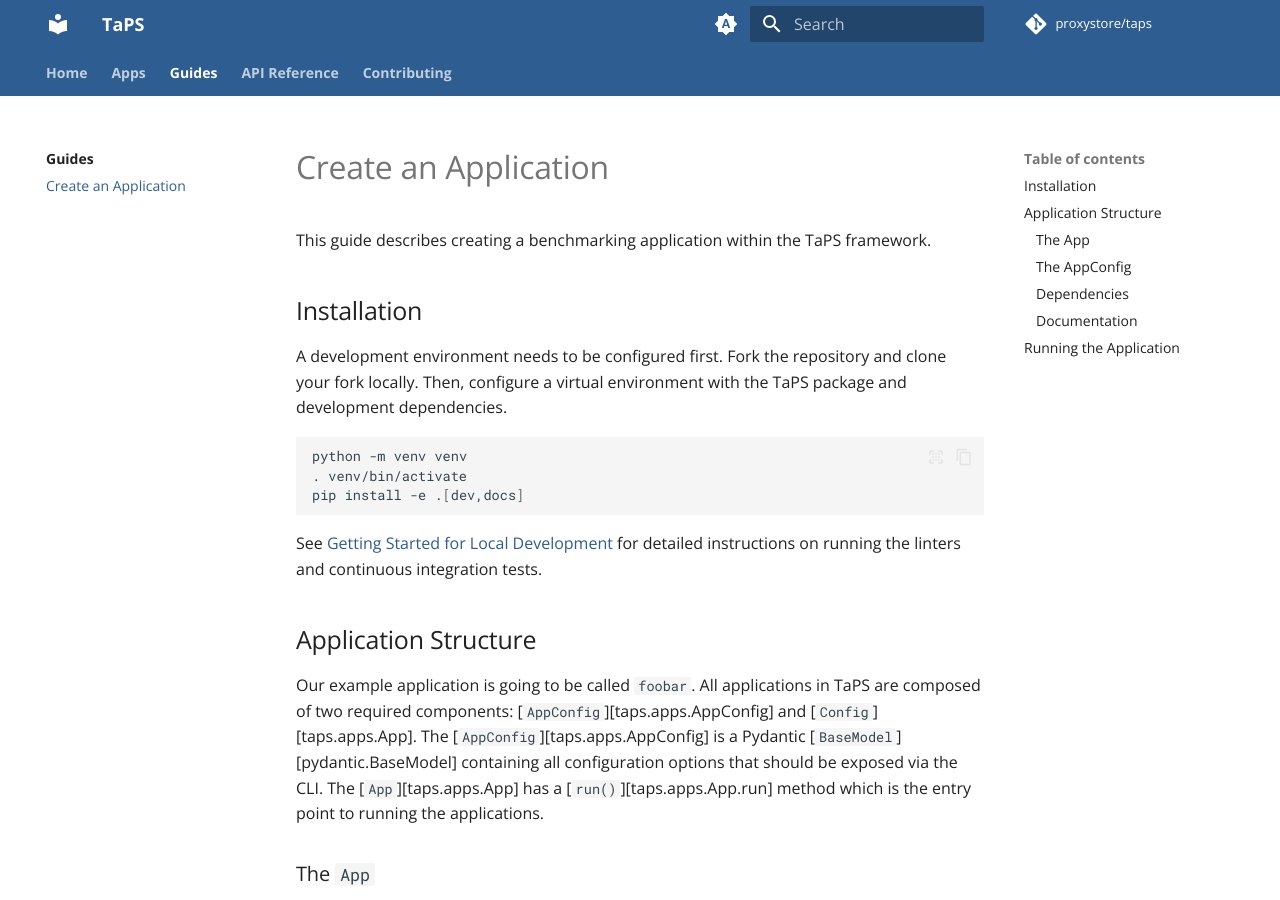
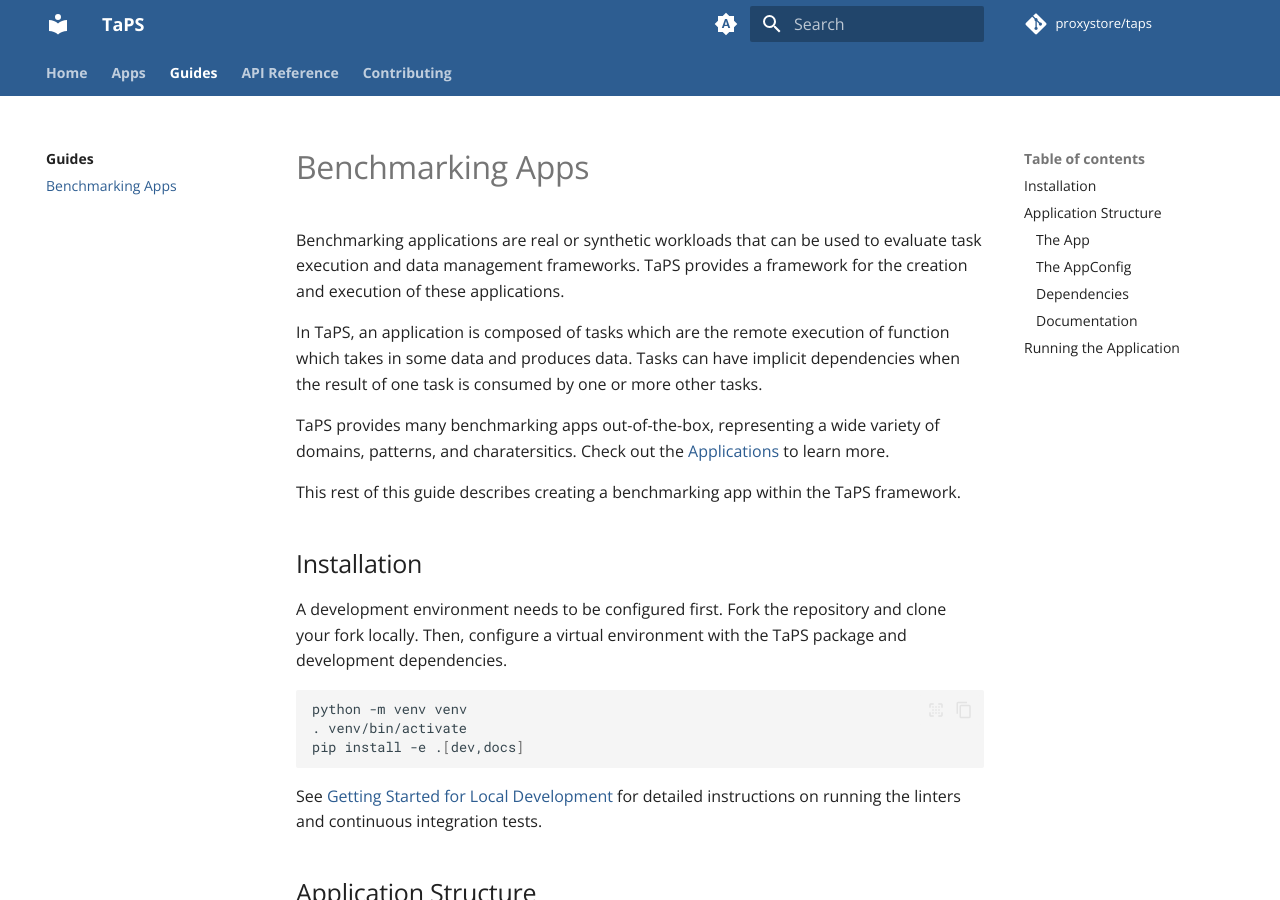
Before and after one commit to proxystore/taps, an MkDocs documentation site: the page built from docs/guides/apps.md, in a window 1280 px wide and 900 px high. Built offline with MkDocs 1.6.1 and Material for MkDocs 9.7.7, drawn with Linux system fonts in a browser that asks for light colours; comment, search, counter and statistics services are not loaded; the version menu is left out.

Commit message:
Move benchmarking apps guide

```diff
--- a/docs/guides/creating-apps.md
+++ b/docs/guides/apps.md
@@ -1,6 +1,15 @@
-# Create an Application
+# Benchmarking Apps
 
-This guide describes creating a benchmarking application within the TaPS framework.
+Benchmarking applications are real or synthetic workloads that can be used to evaluate task execution and data management frameworks.
+TaPS provides a framework for the creation and execution of these applications.
+
+In TaPS, an application is composed of tasks which are the remote execution of function which takes in some data and produces data.
+Tasks can have implicit dependencies when the result of one task is consumed by one or more other tasks.
+
+TaPS provides many benchmarking apps out-of-the-box, representing a wide variety of domains, patterns, and charatersitics.
+Check out the [Applications](../apps/index.md) to learn more.
+
+This rest of this guide describes creating a benchmarking app within the TaPS framework.
 
 ## Installation
 
--- a/mkdocs.yml
+++ b/mkdocs.yml
@@ -127,7 +127,7 @@
       - Synthetic: apps/synthetic.md
   - Guides:
       - guides/index.md
-      - Create an Application: guides/creating-apps.md
+      - Benchmarking Apps: guides/apps.md
   - API Reference:
       - TaPS: api/
   - Contributing:
```
Also changed, not shown: docs/guides/index.md (+1 -1 lines).
